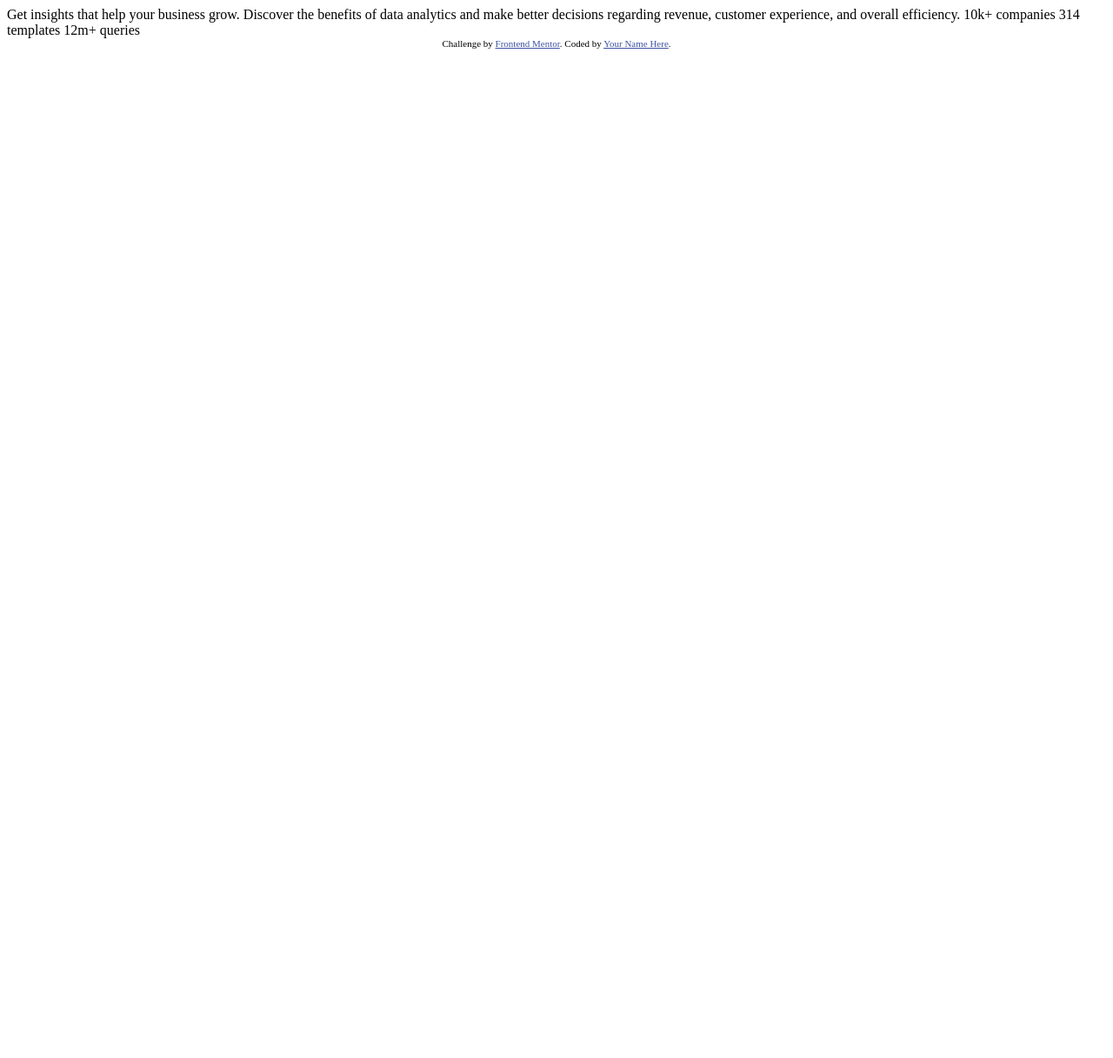
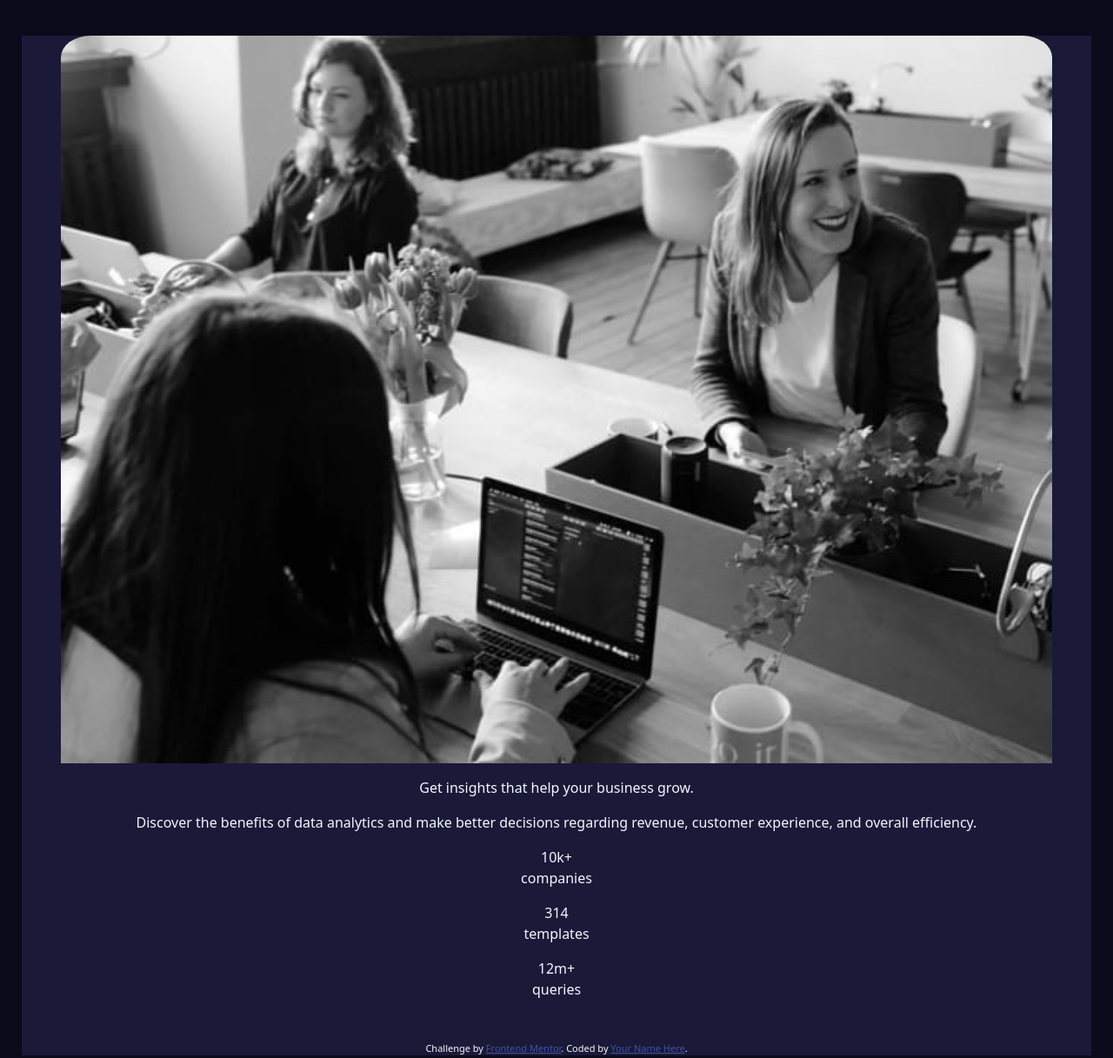
Before and after one commit to Julien-RUIZ/FrontMentor, a plain HTML site: page stats-preview-card-component-main/index.html in a window 1280 px wide. Shown: the whole page at 87% size. Before the commit the page ends 800 px from the top, so only its background shows below. Drawn offline with nearby package versions, Linux system fonts and the light colour scheme.

Commit message:
mofif exo2

```diff
--- /dev/null
+++ b/stats-preview-card-component-main/css/style.css
@@ -0,0 +1,21 @@
+.attribution { font-size: 11px; text-align: center; }
+.attribution a { color: hsl(228, 45%, 44%); }
+body{
+    background-color: hsl(233, 47%, 7%) !important;
+}
+.image{
+    width: 100%;
+    border-radius: 3% 3% 0% 0%;
+}
+section{
+    color: aliceblue;
+    text-align: center;
+    margin: 41px 25px 11px 25px;
+}
+.box{
+    background-color: hsl(244, 38%, 16%);
+    margin-top: 10px;
+}
+.col-12{
+    padding: 0px !important;
+}
--- a/stats-preview-card-component-main/index.html
+++ b/stats-preview-card-component-main/index.html
@@ -5,29 +5,37 @@
   <meta name="viewport" content="width=device-width, initial-scale=1.0"> <!-- displays site properly based on user's device -->
 
   <link rel="icon" type="image/png" sizes="32x32" href="./images/favicon-32x32.png">
-
+  <link rel="stylesheet" href="css/style.css">
+  <link href="https://cdn.jsdelivr.net/npm/bootstrap@5.3.0-alpha3/dist/css/bootstrap.min.css" rel="stylesheet" integrity="sha384-KK94CHFLLe+nY2dmCWGMq91rCGa5gtU4mk92HdvYe+M/SXH301p5ILy+dN9+nJOZ" crossorigin="anonymous">
   <title>Frontend Mentor | Stats preview card component</title>
-
-  <!-- Feel free to remove these styles or customise in your own stylesheet 👍 -->
-  <style>
-    .attribution { font-size: 11px; text-align: center; }
-    .attribution a { color: hsl(228, 45%, 44%); }
-  </style>
 </head>
 <body>
+<section>
+  <div class="box">
+      <div class="container">
+        <div class="row">
+          <div class="col-12">
+            <div class="imageColor">
+              <img src="images/image-header-mobile.jpg" alt="device" class="img-fluid image">
+            </div>
+            <div class="title my-3">Get insights that help your business grow.</div>
+            <div class="text mb-3">Discover the benefits of data analytics and make better decisions regarding revenue, customer
+              experience, and overall efficiency.</div>
+            <div class="value1 mb-3">10k+ <br> companies</div>
+            <div class="value2 mb-3">314 <br> templates</div>
+            <div class="value3 mb-5">12m+ <br> queries</div>
+          </div>
+        </div>
+      </div>
+    <div class="attribution">
+      Challenge by <a href="https://www.frontendmentor.io?ref=challenge" target="_blank">Frontend Mentor</a>.
+      Coded by <a href="#">Your Name Here</a>.
+    </div>
+  </div>
+</section>
 
-  Get insights that help your business grow.
 
-  Discover the benefits of data analytics and make better decisions regarding revenue, customer
-  experience, and overall efficiency.
 
-  10k+ companies
-  314 templates
-  12m+ queries
-
-  <div class="attribution">
-    Challenge by <a href="https://www.frontendmentor.io?ref=challenge" target="_blank">Frontend Mentor</a>.
-    Coded by <a href="#">Your Name Here</a>.
-  </div>
+<script src="https://cdn.jsdelivr.net/npm/bootstrap@5.3.0-alpha3/dist/js/bootstrap.bundle.min.js" integrity="sha384-ENjdO4Dr2bkBIFxQpeoTz1HIcje39Wm4jDKdf19U8gI4ddQ3GYNS7NTKfAdVQSZe" crossorigin="anonymous"></script>
 </body>
 </html>
```
